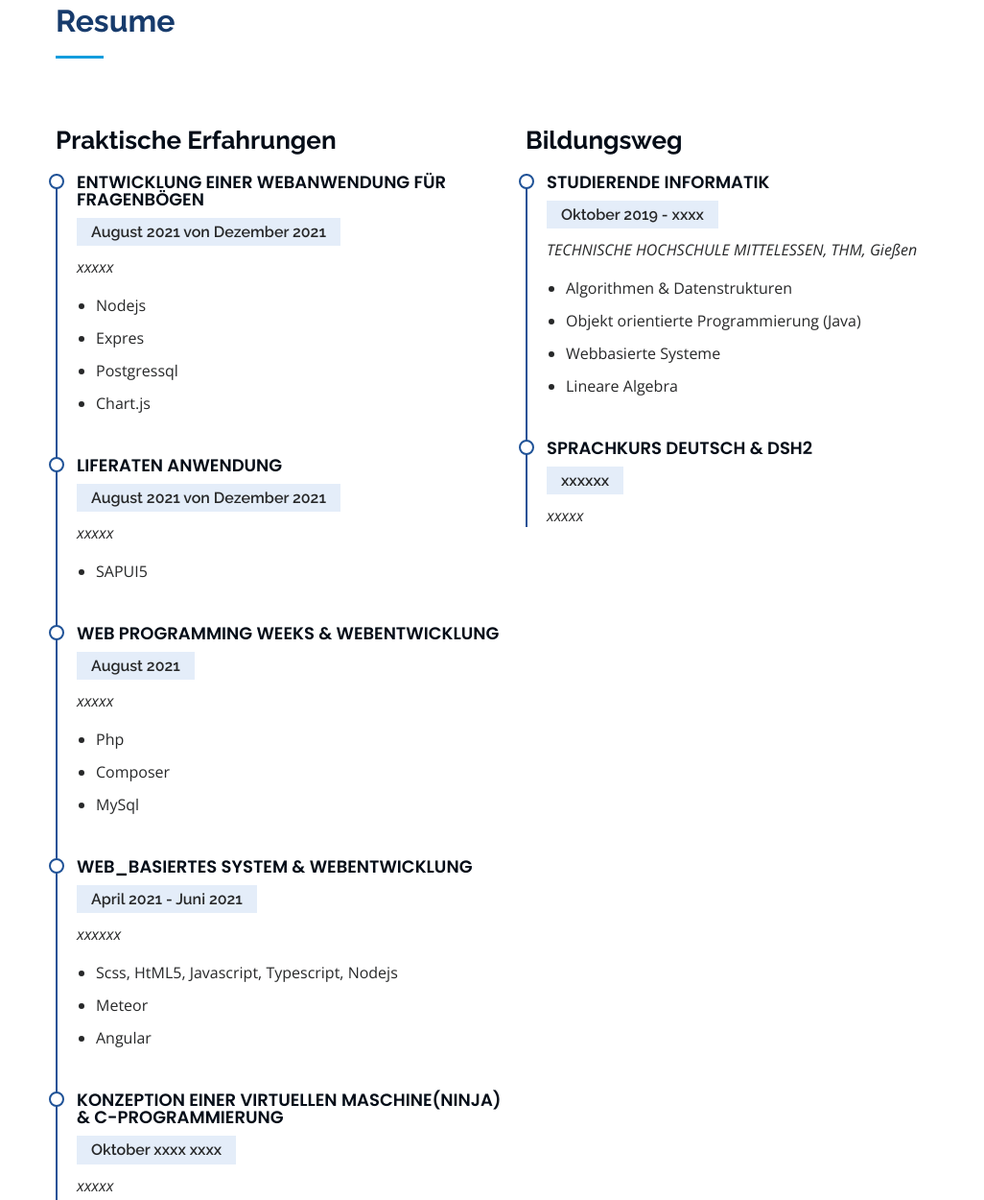
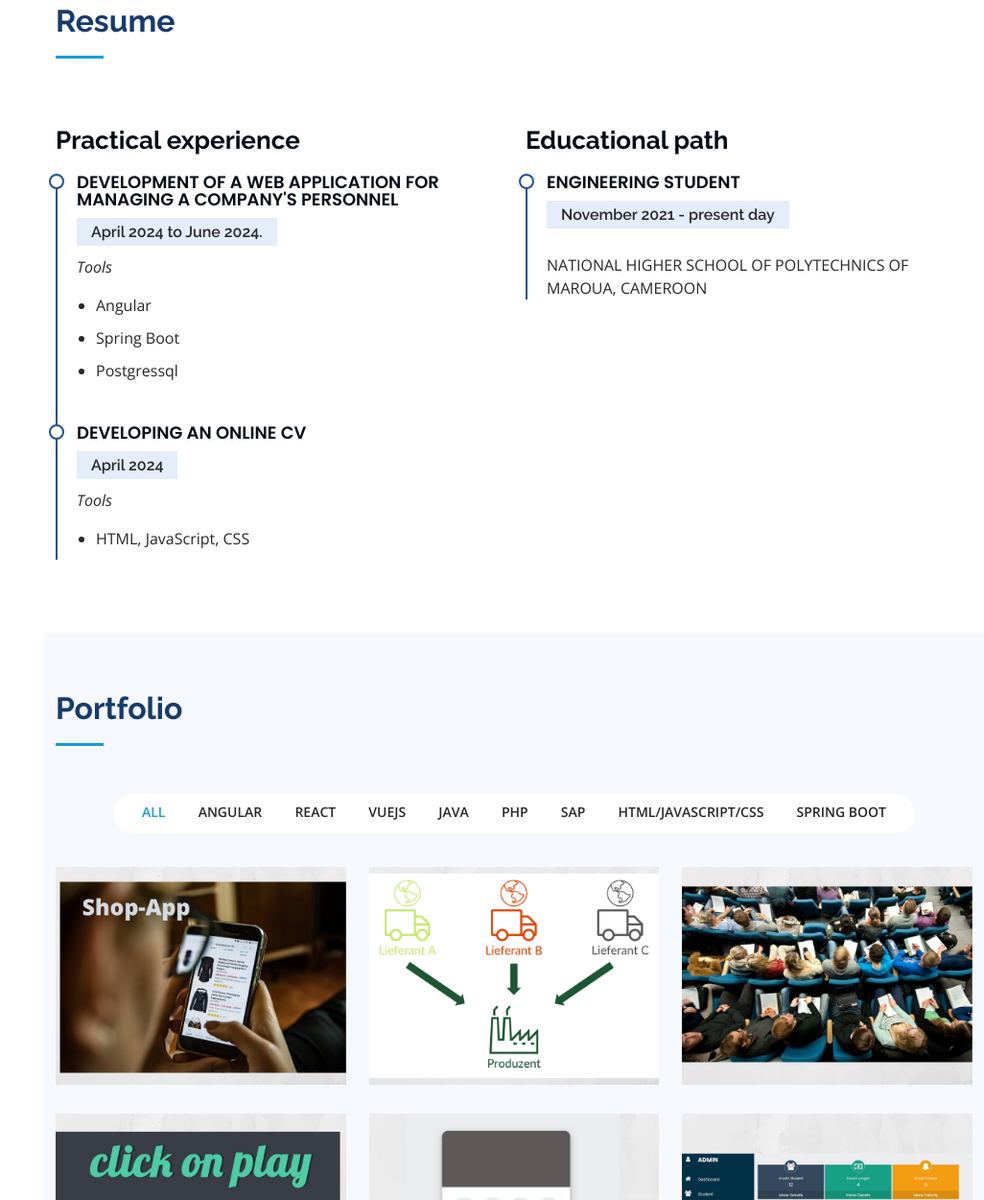
Before and after one commit to IsmaelTegou/ismael-cv-online, a plain HTML site: page ismael-cv-online/index.html in a window 1280 px wide. Shown: the part 3279-4529 px from the top of the page at 96% size, without its empty margins (254-1280 px from the left). Drawn offline with nearby package versions, Linux system fonts and the light colour scheme.

Commit message:
feature#4-update resume section done

```diff
--- a/ismael-cv-online/index.html
+++ b/ismael-cv-online/index.html
@@ -363,84 +363,38 @@
         <div class="row">
 
           <div class="col-lg-6" data-aos="fade-up" data-aos-delay="100">
-            <h3 class="resume-title">Praktische Erfahrungen</h3>
+            <h3 class="resume-title">Practical experience</h3>
             <div class="resume-item">
-              <h4>Entwicklung einer Webanwendung für Fragenbögen </h4>
-              <h5>August 2021 von Dezember 2021</h5>
-              <p><em> xxxxx </em></p>
+              <h4>Development of a web application for managing a company's personnel </h4>
+              <h5>April 2024 to June 2024.</h5>
+              <p><em> Tools </em></p>
               <ul>
-                <li>Nodejs</li>
-                <li>Expres</li>
+                <li>Angular</li>
+                <li>Spring Boot</li>
                 <li>Postgressql</li>
-                <li>Chart.js</li>
               </ul>
             </div>
             <div class="resume-item">
-              <h4>Liferaten Anwendung </h4>
-              <h5>August 2021 von Dezember 2021</h5>
-              <p><em> xxxxx</em></p>
+              <h4>developing an online CV </h4>
+              <h5>April 2024</h5>
+              <p><em> Tools</em></p>
               <ul>
-                <li>SAPUI5</li>
+                <li>HTML, JavaScript, CSS</li>
               </ul>
             </div>
-            <div class="resume-item">
-              <h4>Web Programming Weeks &amp; Webentwicklung</h4>
-              <h5>August 2021</h5>
-              <p><em>xxxxx </em></p>
-              <ul>
-                <li>Php</li>
-                <li>Composer </li>
-                <li>MySql</li>
-
-              </ul>
-            </div>
-            <div class="resume-item">
-              <h4>web_basiertes System &amp; Webentwicklung</h4>
-              <h5>April 2021 - Juni 2021</h5>
-              <p><em>xxxxxx</em></p>
-              <ul>
-                <li>Scss, HtML5, Javascript, Typescript, Nodejs</li>
-                <li>Meteor</li>
-                <li>Angular</li>
-
-              </ul>
-            </div>
-            <div class="resume-item">
-              <h4>Konzeption einer virtuellen Maschine(Ninja) &amp; C-Programmierung</h4>
-              <h5>Oktober xxxx xxxx</h5>
-              <p><em>xxxxx</em></p>
-              <ul>
-                <li>Kommandozeileargumente, Ausgabe</li>
-                <li>Arithmetische Ausdruecke, Stackmaschinen, Instruktionen</li>
-                <li>Lokale and Globale Variablen, Stack-Frames, Laden einer Datei</li>
-                <li>Konzeption einem Debugger</li>
-                <li>Rechnenobjekte auf dem Heap</li>
-
-              </ul>
-            </div>
-
 
           </div>
 
           <div class="col-lg-6" data-aos="fade-up">
 
-            <h3 class="resume-title">Bildungsweg</h3>
+            <h3 class="resume-title">Educational path</h3>
             <div class="resume-item">
-              <h4>STUDIERENDE INFORMATIK</h4>
-              <h5>Oktober 2019 - xxxx</h5>
-              <p><em>TECHNISCHE HOCHSCHULE MITTELESSEN, THM, Gießen</em></p>
-              <ul>
-                <li>Algorithmen & Datenstrukturen</li>
-                <li>Objekt orientierte Programmierung (Java)</li>
-                <li>Webbasierte Systeme</li>
-                <li>Lineare Algebra</li>
-              </ul>
+              <h4>Engineering student</h4>
+              <h5>November 2021 - present day</h5>
+              <p><em></em></p>NATIONAL HIGHER SCHOOL OF POLYTECHNICS OF MAROUA, CAMEROON
+
             </div>
-            <div class="resume-item">
-              <h4>SPRACHKURS DEUTSCH &amp; DSH2</h4>
-              <h5>xxxxxx</h5>
-              <p><em>xxxxx</em></p>
-            </div>
+
           </div>
         </div>
 
```
